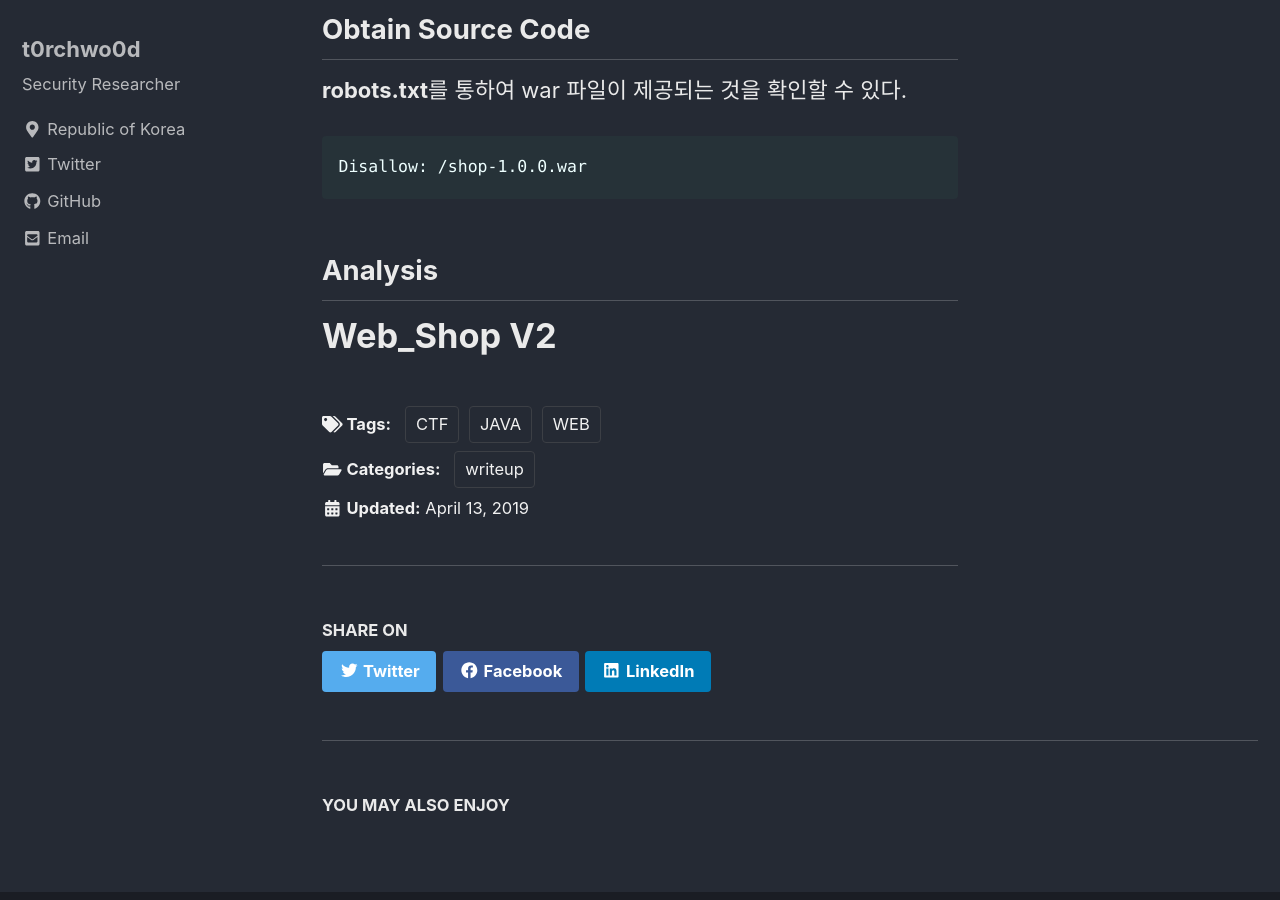
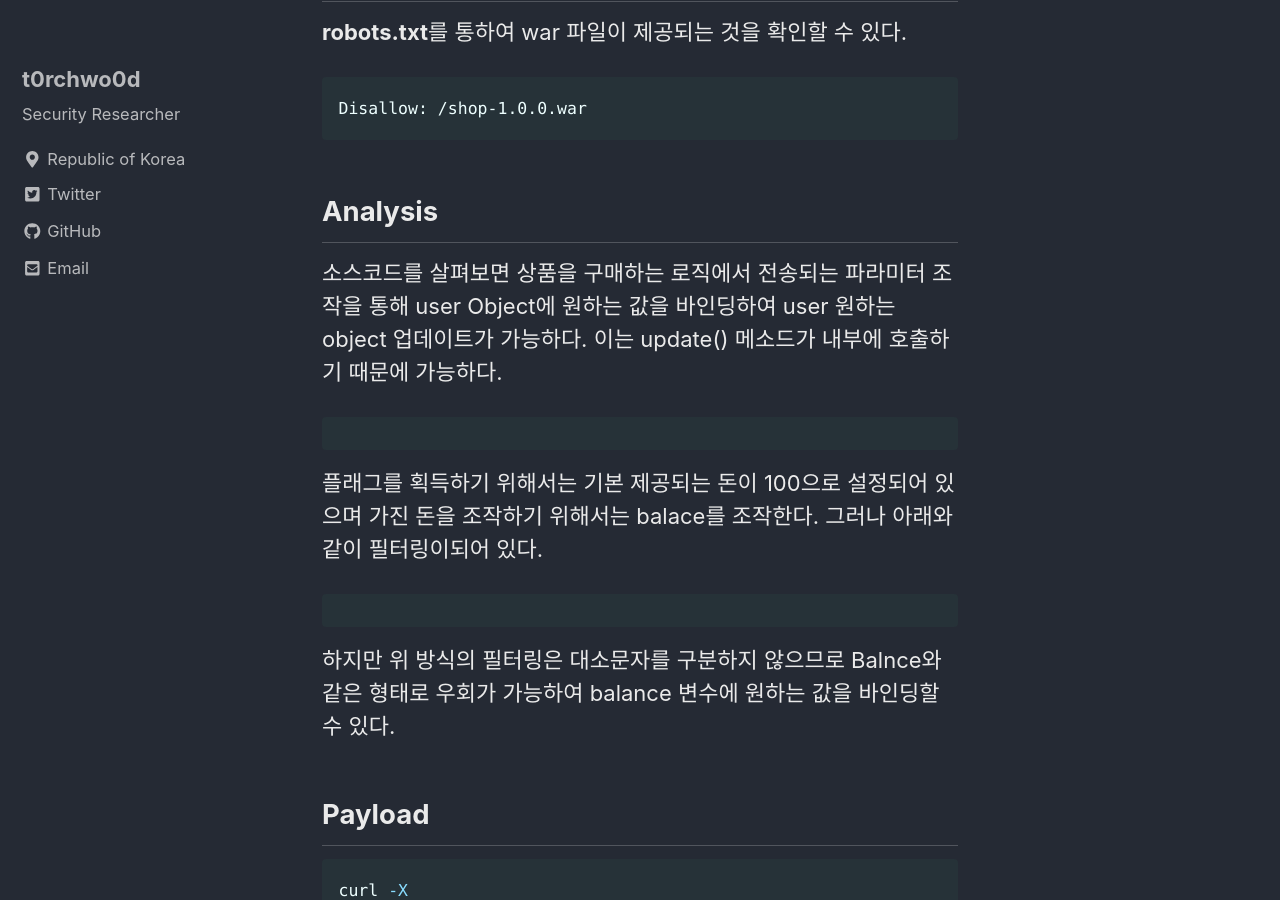
Before and after one commit to t0rchwo0d/t0rchwo0d.github.io, a Jekyll site: the page built from _posts/2019-04-13-Writeup-VolgaCTF-2019-Qualifier.md, in a window 1280 px wide and 900 px high, scrolled down 558 px. Built offline with Jekyll 4.4.1, drawn with Linux system fonts in a browser that asks for light colours; cached includes are drawn as plain includes; nearby versions of some CDN libraries; comment, search, counter and statistics services are not loaded.

Commit message:
testing post

````diff
--- a/_data/navigation.yml
+++ b/_data/navigation.yml
@@ -5,6 +5,6 @@ main:
   - title: "About"
     url: "/_about"
   - title: "Posts"
-    url: "/_posts"
+    url: "/posts-archive/"
   - title: "Archive"
     url: "/_Archive/"
--- a/_posts/2019-04-13-Writeup-VolgaCTF-2019-Qualifier.md
+++ b/_posts/2019-04-13-Writeup-VolgaCTF-2019-Qualifier.md
@@ -21,6 +18,20 @@ Disallow: /shop-1.0.0.war
 ```
 
 ## Analysis
+소스코드를 살펴보면 상품을 구매하는 로직에서 전송되는 파라미터 조작을 통해 user Object에 원하는 값을 바인딩하여 user 원하는 object 업데이트가 가능하다. 이는 update() 메소드가 내부에 호출하기 때문에 가능하다.
+```java
+```
+
+플래그를 획득하기 위해서는 기본 제공되는 돈이 100으로 설정되어 있으며 가진 돈을 조작하기 위해서는 balace를 조작한다. 그러나 아래와 같이 필터링이되어 있다.
+```java
+```
+
+하지만 위 방식의 필터링은 대소문자를 구분하지 않으므로 Balnce와 같은 형태로 우회가 가능하여 balance 변수에 원하는 값을 바인딩할 수 있다.
+
+## Payload
+```shell
+curl -X
+```
 
 
 # Web_Shop V2
````
Also changed, not shown: other parts of _posts/2019-04-13-Writeup-VolgaCTF-2019-Qualifier.md (+0 -3 lines), _pages/asd.md (added, +6 -0 lines).
